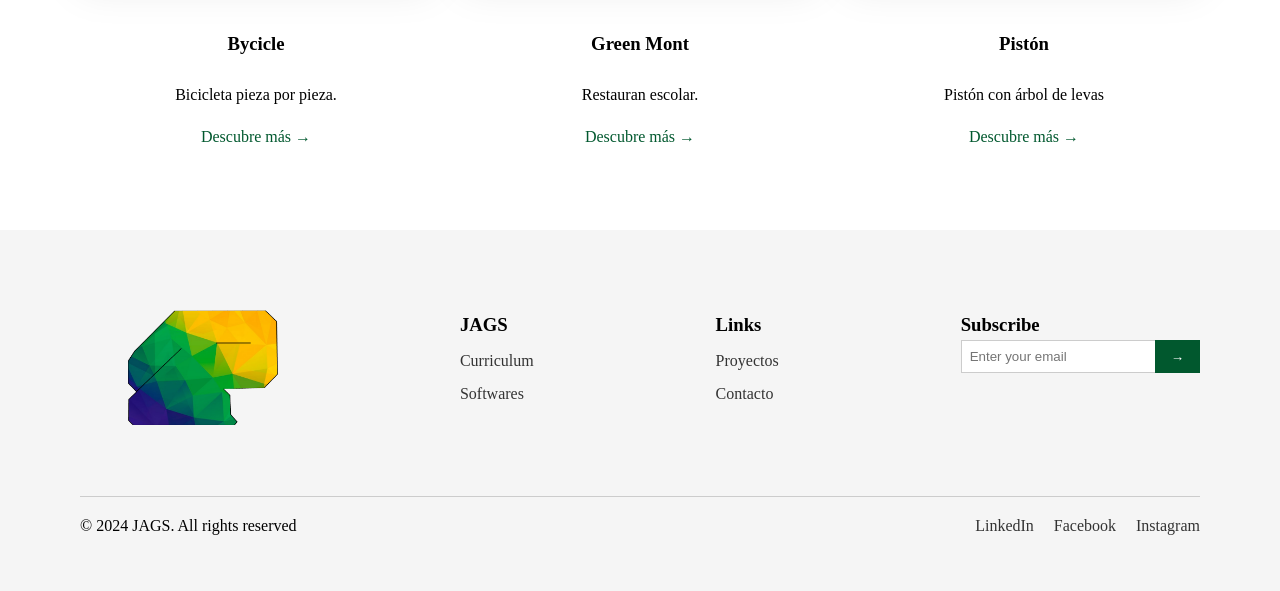
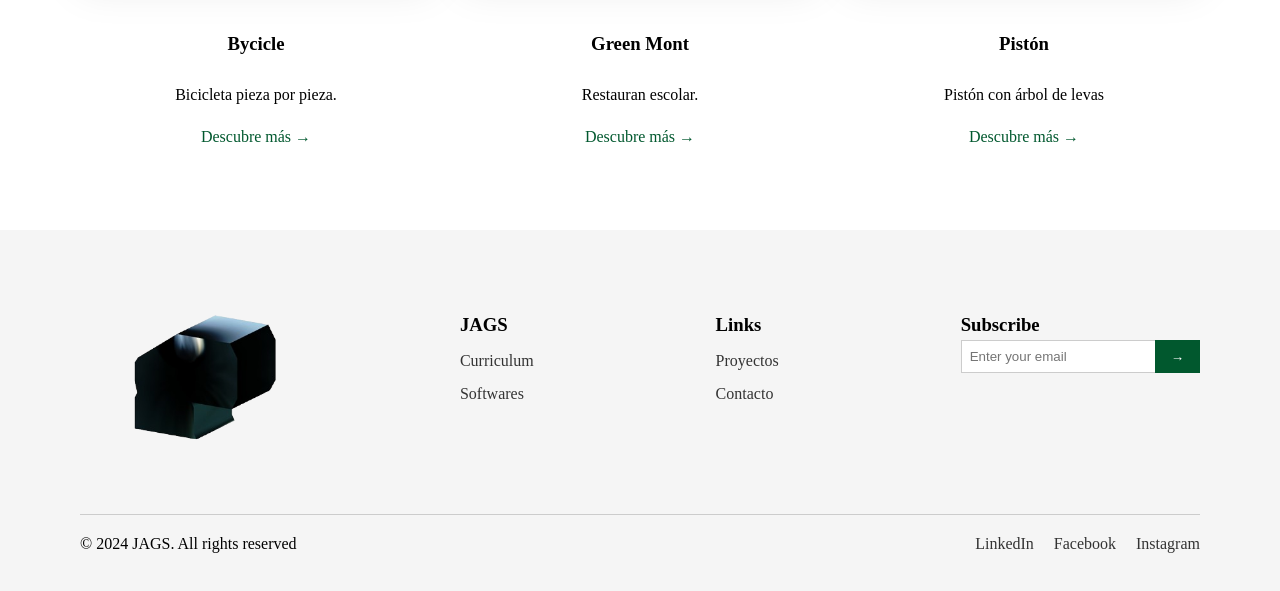
Before and after one commit to jafet-garrido/Portafolio, a plain HTML site: page index.html in a window 1280 px wide. Shown: the part 777-1368 px from the top of the page. Drawn offline with Linux system fonts and the light colour scheme.

Commit message:
Update index.html

```diff
--- a/index.html
+++ b/index.html
@@ -95,7 +95,7 @@
         <div class="footer-content">
             <div class="footer-logo">
                 <a href="./index.html">
-                    <img src="./Logocompañia.png" alt="JAGS Logo">
+                    <img src="./PORT_1-1366X633-removebg-preview.png" alt="JAGS Logo">
                 </a>
             </div>
             <div class="footer-links">
```
